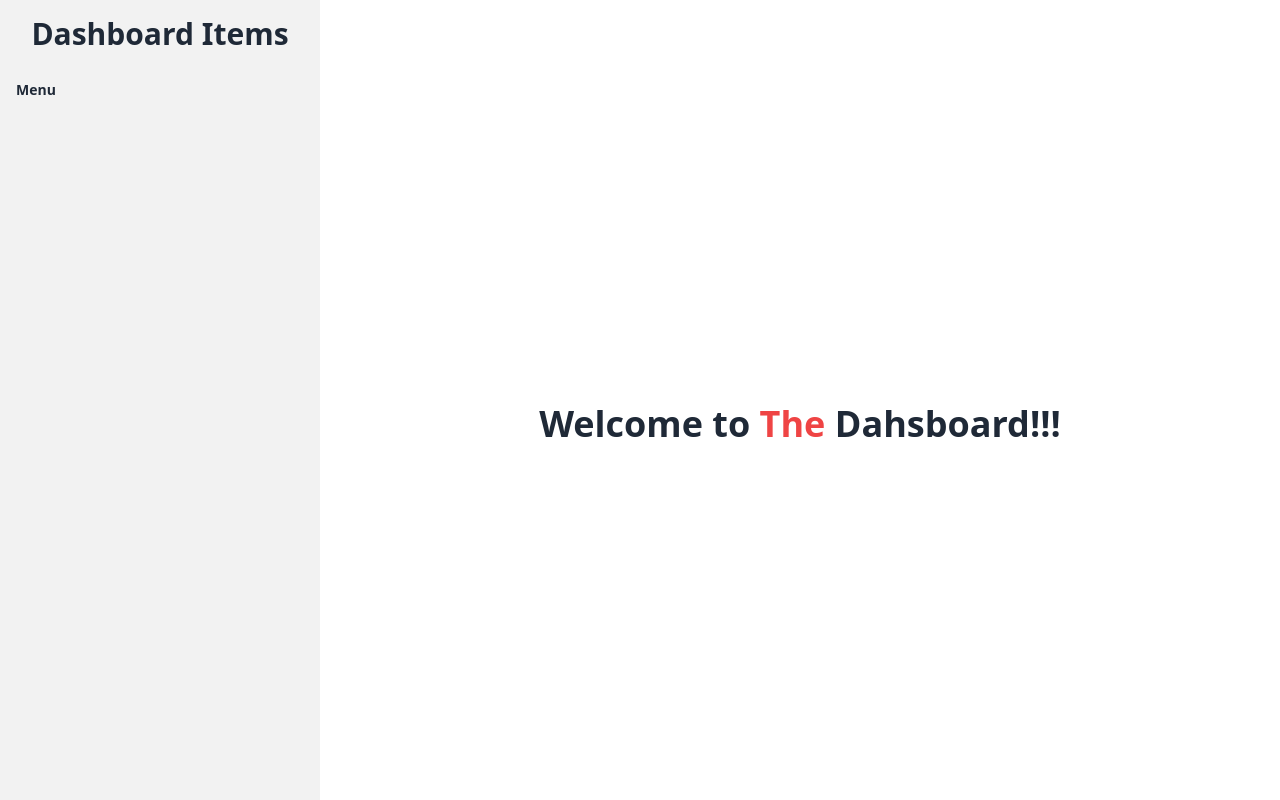
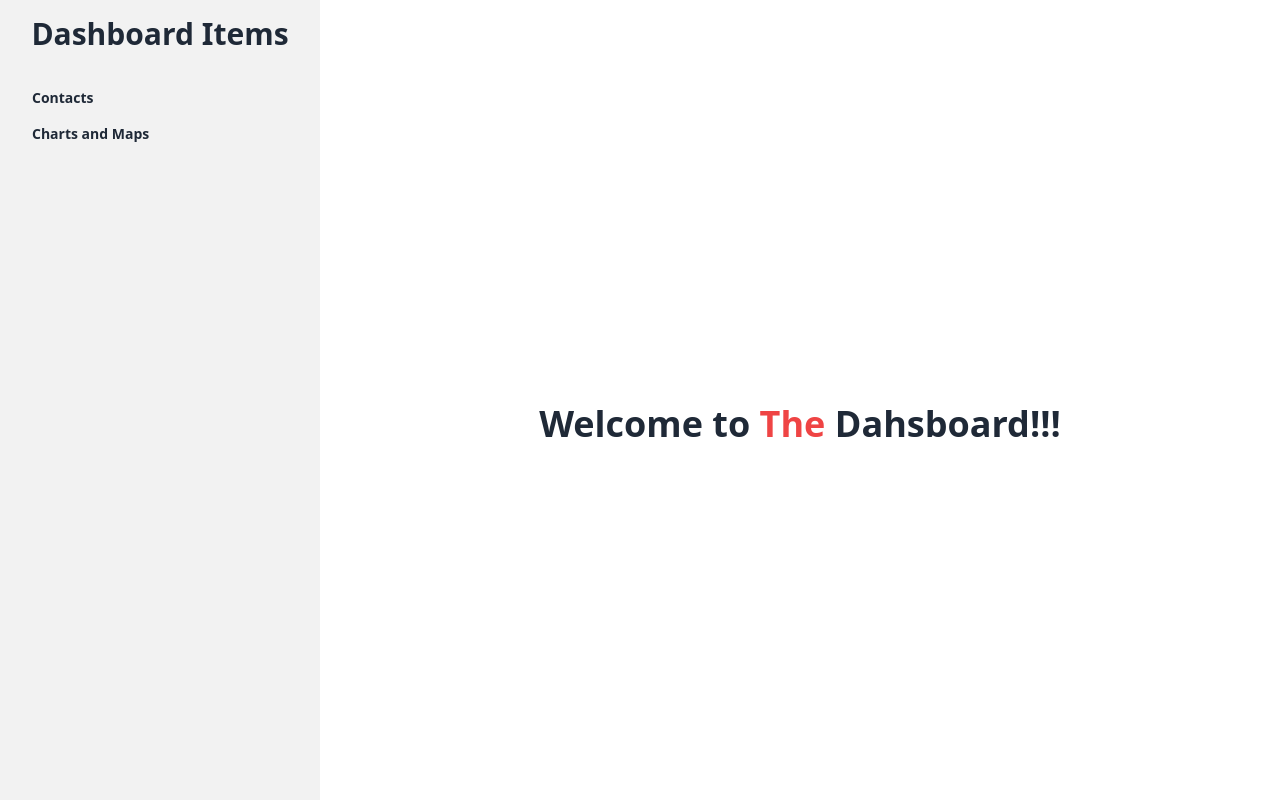
Before and after one commit to mhmahdi97/contact-management-app, a React (Create React App) app: page / in a window 1280 px wide. Built offline with nearby package versions, Linux system fonts and the light colour scheme.

Commit message:
created draft dashboard

```diff
--- a/src/App.tsx
+++ b/src/App.tsx
@@ -1,4 +1,4 @@
-// import { NavLink } from "react-router-dom";
+import { NavLink, Outlet } from "react-router-dom";
 
 
 
@@ -6,11 +6,8 @@ function App() {
 
 
   return (
-
-
     <>
       <div className="drawer lg:drawer-open">
-              {/* <label htmlFor="my-drawer-2" className="btn btn-primary drawer-button lg:hidden">Open Sidebar</label> */}
 
               <label htmlFor="my-drawer-2"  className="inline-flex items-center p-2 mt-2 ml-3 text-sm text-gray-500 rounded-lg sm:hidden hover:bg-gray-100 focus:outline-none focus:ring-2 focus:ring-gray-200 dark:text-gray-400 dark:hover:bg-gray-700 dark:focus:ring-gray-600">
                   <span className="sr-only">Open sidebar</span>
@@ -22,20 +19,14 @@ function App() {
           <input id="my-drawer-2" type="checkbox" className="drawer-toggle" />
           <div className="drawer-content flex flex-col items-center justify-center">
               <h1 className='text-4xl font-semibold mt-12'>Welcome to <span className='text-red-500'>The</span> Dahsboard!!!</h1>
-              {/* <Outlet></Outlet> */}
+              <Outlet></Outlet>
           </div>
           <div className="drawer-side">
               <label htmlFor="my-drawer-2" className="drawer-overlay"></label>
               <ul className="menu p-4 w-80 h-full font-semibold bg-base-200 text-base-content">
                   <h1 className='text-3xl text-center mb-7'>Dashboard Items</h1>
-
-
-
-                          {/* <li><NavLink to="/dashboard/manage-courses">Manage Courses </NavLink></li>
-                          <li><NavLink to="/dashboard/manage-users">Manage Users  </NavLink></li> */}
-                          <li>Menu</li>
-
-
+                  <li><NavLink to="/contacts">Contacts</NavLink></li>
+                  <li><NavLink to="/charts-and-maps">Charts and Maps  </NavLink></li>
               </ul>
 
 
--- a/src/Routes/Routes.tsx
+++ b/src/Routes/Routes.tsx
@@ -1,6 +1,7 @@
 import { createBrowserRouter } from "react-router-dom";
 import App from "../App";
 import ContactPage from "../Components/ContactPage";
+import ChartsAndMaps from "../Components/ChartsAndMaps";
 
 
 const router = createBrowserRouter([
@@ -14,7 +15,7 @@ const router = createBrowserRouter([
             },
             {
                 path: '/charts-and-maps',
-                element:<ContactPage/>
+                element:<ChartsAndMaps />
             }
         ]
     }
```
